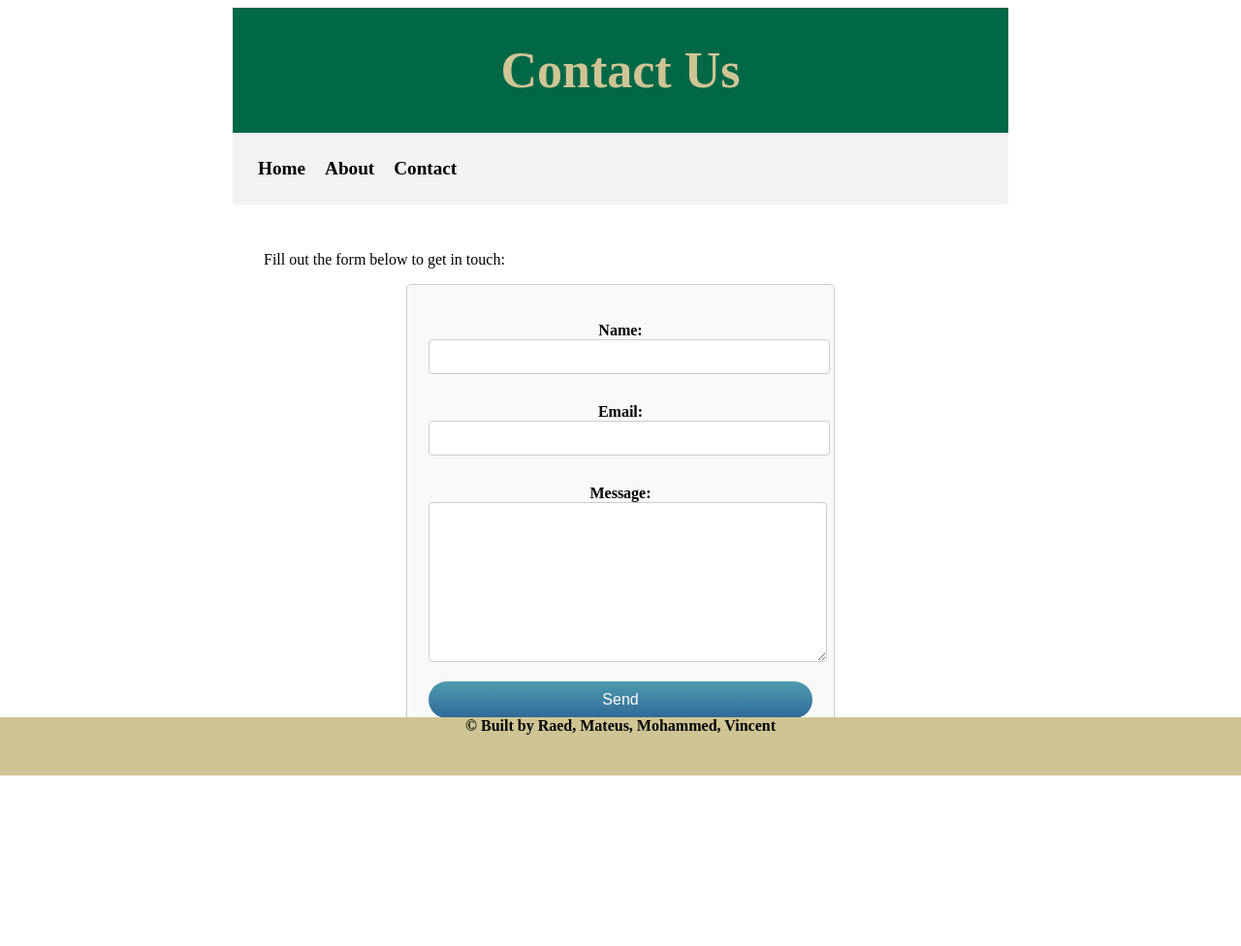
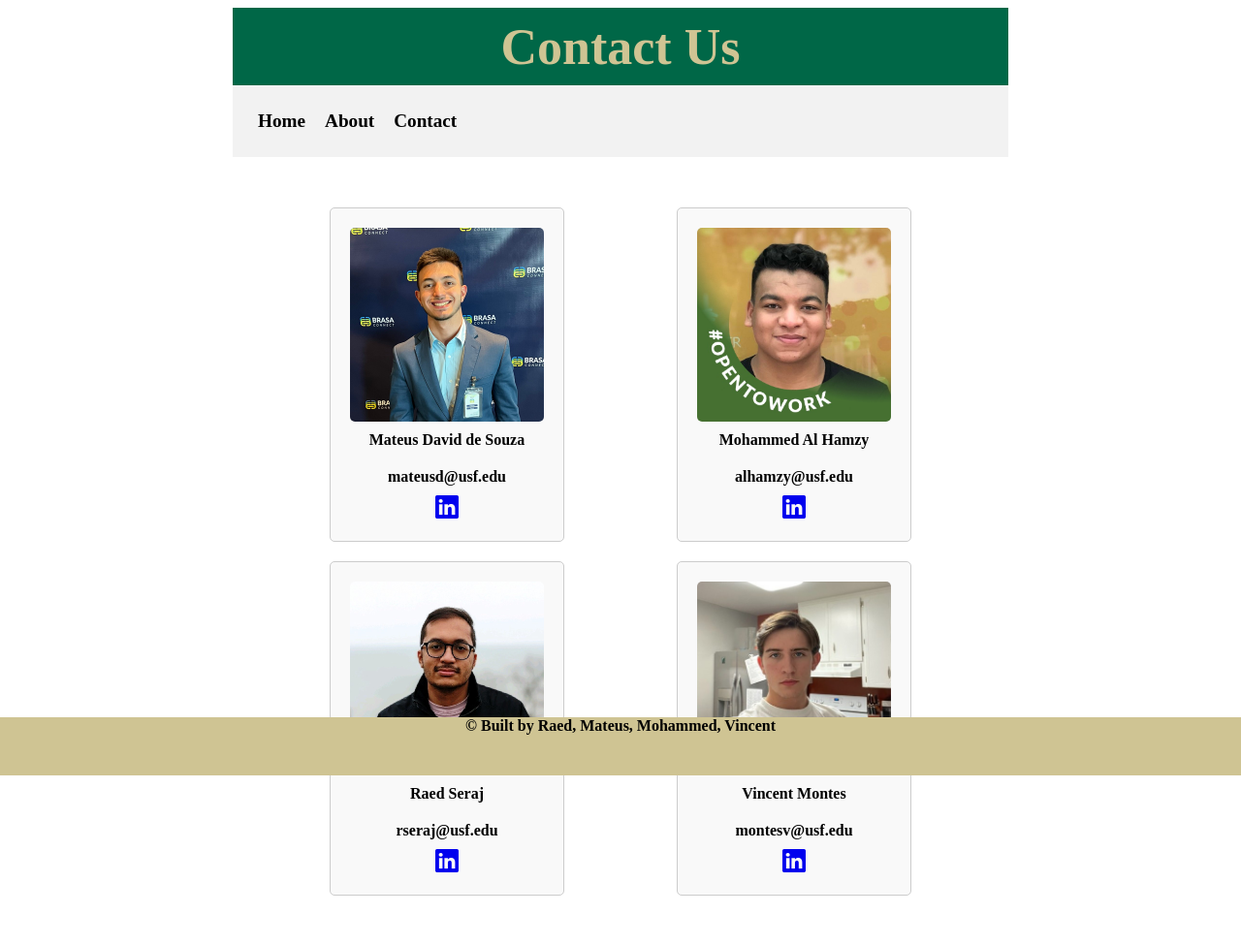
Before and after one commit to montesv/usf-logo-detector, a Flask app: page /contact.html in a window 1280 px wide. Shown: the whole page at 97% size. Before the commit the page ends 800 px from the top, so only its background shows below. Run offline with Flask 2, Linux system fonts and the light colour scheme; some libraries are stand-ins or nearby versions.

Commit message:
Updated contact page

```diff
--- a/static/styles/index.css
+++ b/static/styles/index.css
@@ -155,3 +155,45 @@
     justify-content: center;
     align-items: center;
 }
+
+.contact-container {
+    display: flex;
+    flex-wrap: wrap;
+    justify-content: space-around;
+    gap: 20px;
+    padding: 20px;
+}
+
+.contact-box {
+    display: flex;
+    flex-direction: column;
+    justify-content: center;
+    align-items: center;
+    max-width: 200px;
+    border: 1px solid #ccc;
+    border-radius: 5px;
+    background-color: #f9f9f9;
+    padding: 20px;
+}
+
+.contact-box img {
+    width: 100%;
+    height: auto;
+    border-radius: 5px;
+}
+
+.contact-box p {
+    margin: 10px 0;
+    font-weight: bold;
+}
+
+@media (max-width: 767px) {
+    .contact-container {
+        flex-direction: column;
+        align-items: center;
+    }
+}
+
+.icon-large {
+    font-size: 1.5rem; /* Adjust the size as needed */
+}
--- a/templates/contact.html
+++ b/templates/contact.html
@@ -6,6 +6,7 @@
     <meta name="viewport" content="width=device-width, initial-scale=1.0">
     <title>Contact</title>
     <link rel="stylesheet" href="{{ url_for('static',filename='styles/index.css') }}">
+    <link rel="stylesheet" href="https://cdn.jsdelivr.net/npm/bootstrap-icons@1.3.0/font/bootstrap-icons.css">
 </head>
 <body>
     <div class="App">
@@ -20,22 +21,34 @@
             </ul>
         </nav>
         <main class="App-main">
-            <p>Fill out the form below to get in touch:</p>
-            <form>
-                <label>
-                    Name:
-                    <input type="text" />
-                </label>
-                <label>
-                    Email:
-                    <input type="email" />
-                </label>
-                <label>
-                    Message:
-                    <textarea name="Message" id="" cols="30" rows="10"></textarea>
-                </label>
-                <button type="submit">Send</button>
-            </form>
+            <div class="contact-container">
+                <div class="contact-box">
+                    <img src=
+                    "static\styles\img\Mateus de Souza.jpg" alt="Mateus de Souza">
+                    <p>Mateus David de Souza</p>
+                    <p>mateusd@usf.edu</p>
+                    <a href="https://linkedin.com/in/mateus-de-souza-431a081b8"><i class="bi bi-linkedin icon-large"></i></a>
+                </div>
+                <div class="contact-box">
+                    <img src="static\styles\img\Mohammed Al Hamzy.jpg" alt="Mohammed Al Hamzy">
+                    <p>Mohammed Al Hamzy</p>
+                    <p>alhamzy@usf.edu</p>
+                    <a href="https://www.linkedin.com/in/alhamzy/"><i class="bi bi-linkedin icon-large"></i></a>
+
+                </div>
+                <div class="contact-box">
+                    <img src="static\styles\img\Raed Seraj.jpg" alt="Raed Seraj">
+                    <p>Raed Seraj</p>
+                    <p>rseraj@usf.edu</p>
+                    <a href="https://www.linkedin.com/in/rseraj/"><i class="bi bi-linkedin icon-large"></i></a>
+                </div>
+                <div class="contact-box">
+                    <img src="static\styles\img\Vincent Montes.jpg" alt="Vincent Montes">
+                    <p>Vincent Montes</p>
+                    <p>montesv@usf.edu</p>
+                    <a href="https://linkedin.com/in/vincemontes"><i class="bi bi-linkedin icon-large"></i></a>
+                </div>
+            </div>
         </main>
     </div>
 </body>
```
Also changed, not shown: static/styles/img/Mateus de Souza.jpg (added), static/styles/img/Mohammed Al Hamzy.jpg (added), static/styles/img/Raed Seraj.jpg (added), static/styles/img/Vincent Montes.jpg (added).
